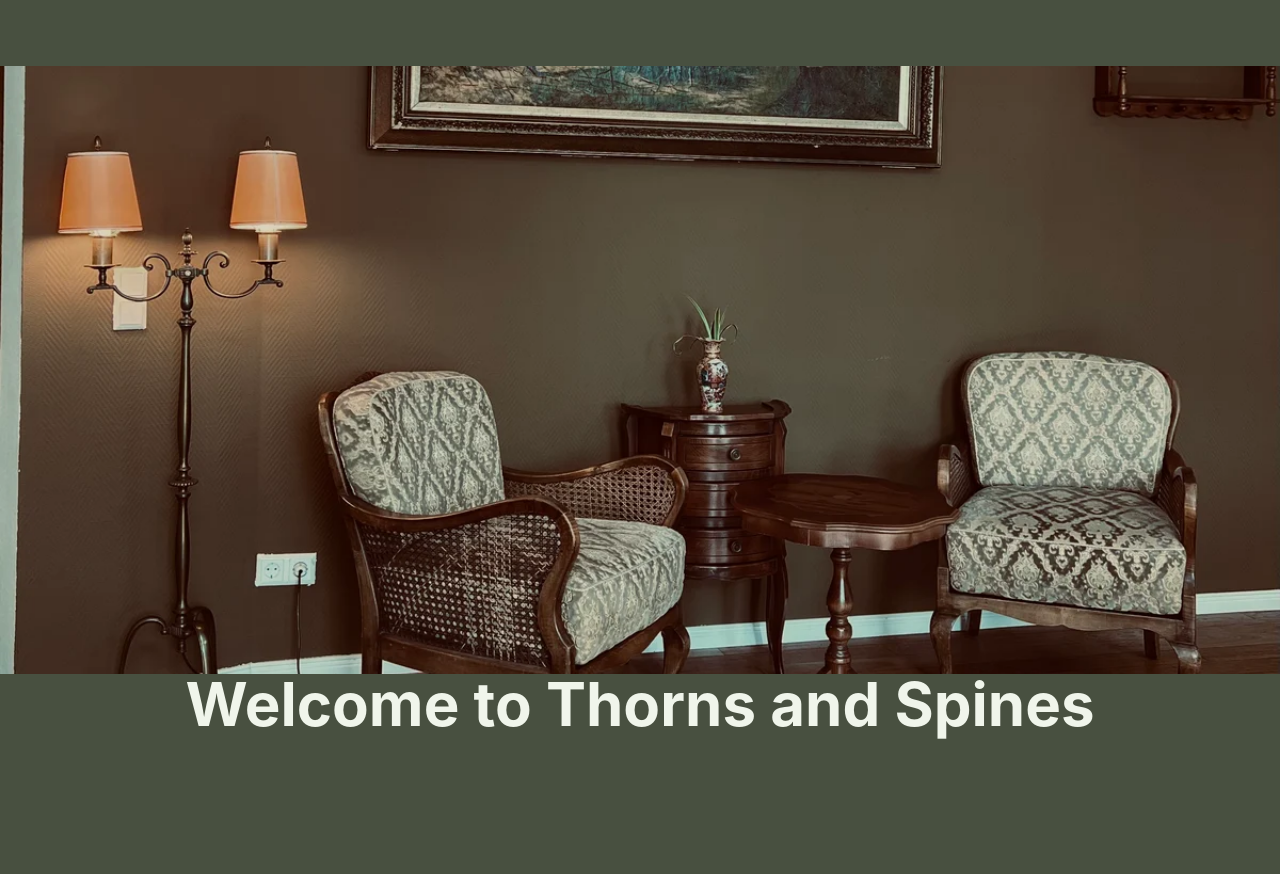
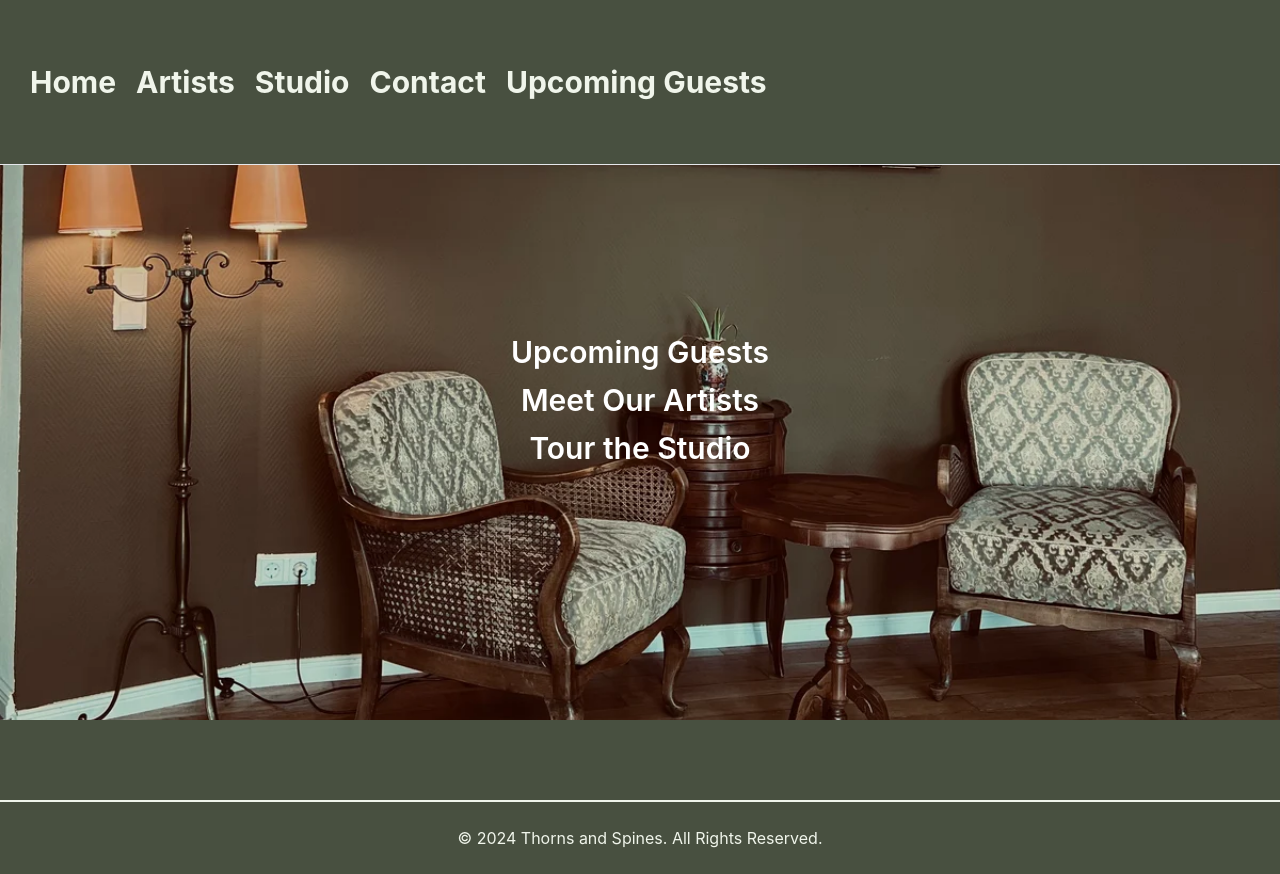
Before and after one commit to Cmbs86/Thorns-and-Spines-page, a React (Vite) app in the folder thorns-n-spines-project/: page / in a window 1280 px wide. Before the commit the page ends 800 px from the top, so only its background shows below. Built offline with nearby package versions, Linux system fonts and the light colour scheme.

Commit message:
add animation

```diff
--- /dev/null
+++ b/thorns-n-spines-project/src/components/Footer.jsx
@@ -0,0 +1,9 @@
+const Footer = () => {
+    return (
+      <footer className="w-full py-6 text-center border-t-2 border-solid border-tns-mint-cream ">
+        <p>&copy; {new Date().getFullYear()} Thorns and Spines. All Rights Reserved.</p>
+      </footer>
+    );
+  };
+
+  export default Footer;
--- a/thorns-n-spines-project/src/components/Header.jsx
+++ b/thorns-n-spines-project/src/components/Header.jsx
@@ -3,8 +3,8 @@ import NavMobile from "./NavMobile";
 
 const Header = () => {
   return (
-    <div className=" w-full fixed top-0 left-0 right-0 bg-tns-ebony-dark  border-x-tns-mint-cream">
-      <nav className="w-full flex items-center justify-start py-1 lg:py-16">
+    <div className=" w-full fixed top-0 left-0 right-0 bg-tns-ebony-dark z-50  border-x-tns-mint-cream">
+      <nav className="w-full flex items-center justify-start py-1 lg:py-16 border-b">
         {/* <span className="text-lg">⚡️</span> */}
         <NavMobile />
         <NavDesktop />
--- a/thorns-n-spines-project/src/components/Hero.jsx
+++ b/thorns-n-spines-project/src/components/Hero.jsx
@@ -1,15 +1,42 @@
+import ThornsHero from "../assets/images/hero.webp";
 
-import ThornsHero from "../assets/images/hero.webp"
 const Hero = () => {
   return (
-    <div className='hidden lg:block relative w-full h-[76vh] z-10 group'>
-        <div className='absolute w-full h-full ' style={{backgroundImage: `url(${ThornsHero})`,
-        backgroundSize: "cover",
-        backgroundPosition: "center",
-        backgroundRepeat: "no-repeat",
-        backgroundAttachment: "fixed" }}></div>
+    <div className="hidden lg:block fixed w-full h-[80vh] z-10">
+      {/* Background image container */}
+      <div
+        className="absolute w-full h-full bg-cover bg-center bg-no-repeat bg-fixed"
+        style={{ backgroundImage: `url(${ThornsHero})` }}
+      >
+        {/* Container for the hero content */}
+        <div className="relative w-full h-full flex flex-col justify-between">
+
+          {/* Top animated heading */}
+          <div className="absolute top-24 w-full">
+            <h1 className="lg:text-8xl text-3xl font-bold animate-marquee w-full text-center">
+              Welcome to Thorns and Spines
+            </h1>
+          </div>
+
+          {/* Centered links/text */}
+          <div className="flex h-full items-center justify-center">
+            <div className="text-center space-y-3">
+              <a href="/upcoming-guests" className="block lg:text-3xl text-xl font-semibold text-white hover:text-neutral-300 transition-all">
+                Upcoming Guests
+              </a>
+              <a href="/artists" className="block lg:text-3xl text-xl font-semibold text-white hover:text-neutral-300 transition-all">
+                Meet Our Artists
+              </a>
+              <a href="/studio" className="block lg:text-3xl text-xl font-semibold text-white hover:text-neutral-300 transition-all">
+                Tour the Studio
+              </a>
+            </div>
+          </div>
+
+        </div>
+      </div>
     </div>
-  )
-}
+  );
+};
 
-export default Hero
+export default Hero;
--- a/thorns-n-spines-project/src/index.css
+++ b/thorns-n-spines-project/src/index.css
@@ -54,16 +54,16 @@ img {
 }
 
 ::-webkit-scrollbar-track {
-  background: #F1F1E6;
+  background: #F0F5EB;
 }
 
 ::-webkit-scrollbar-thumb {
-  background: #264462;
+  background: #485040;
   box-shadow: inset 0 0 6px rgba(0, 0, 0, 0.3), 0 0 10px rgba(0, 0, 0, 0.5);
 }
 
 ::-webkit-scrollbar-thumb:hover {
-  background: #DEB853;
+  background: #AFBCA1;
 }
 
 code {
@@ -75,7 +75,7 @@ code {
   margin-bottom: 1rem;
   margin-top: 1rem;
   display: block;
-  overflow: auto;
+  /* overflow: auto; */
 
   &::-webkit-scrollbar {
       height: 10px;
--- a/thorns-n-spines-project/src/layouts/Layout.jsx
+++ b/thorns-n-spines-project/src/layouts/Layout.jsx
@@ -1,3 +1,4 @@
+import Footer from "../components/Footer";
 import Header from "../components/Header";
 import Hero from "../components/Hero";
 
@@ -9,6 +10,8 @@ const Layout = ({ children }) => {
       <main className=" flex-1 flex-grow w-full max-w-full">
         {children}
       </main>
+
+      <Footer/>
     </div>
   );
 };
--- a/thorns-n-spines-project/src/pages/Home.jsx
+++ b/thorns-n-spines-project/src/pages/Home.jsx
@@ -1,4 +1,4 @@
-import Header from "../components/Header.jsx";
+
 import Hero from "../components/Hero.jsx";
 
 const Home = () => {
@@ -6,10 +6,10 @@ const Home = () => {
     <>
       <div className="min-h-screen flex flex-col justify-center items-center">
           <Hero/>
-        <div className="space-y-5 text-center gap-5">
+        {/* <div className="space-y-5 text-center gap-5">
           <h1 className="lg:text-6xl text-3xl font-bold">
             Welcome to Thorns and Spines
-          </h1>
+          </h1> */}
           {/* <p className="max-w-lg text-sm leading-6">
           This is a simple example of how to build an animate a hamburger menu
           with React and Framer Motion. I hope you like it!
@@ -17,7 +17,7 @@ const Home = () => {
           {/* <button className="px-5 py-3 bg-neutral-300 rounded-md text-sm text-stone-800">
           Get Started
           </button> */}
-        </div>
+        {/* </div> */}
       </div>
     </>
   );
--- a/thorns-n-spines-project/tailwind.config.js
+++ b/thorns-n-spines-project/tailwind.config.js
@@ -1,9 +1,6 @@
 /** @type {import('tailwindcss').Config} */
 export default {
-  content: [
-    "./index.html",
-    "./src/**/*.{js,ts,jsx,tsx}",
-  ],
+  content: ["./index.html", "./src/**/*.{js,ts,jsx,tsx}"],
   theme: {
     extend: {
       colors: {
@@ -11,14 +8,18 @@ export default {
         "tns-ash-gray-light": "#CAD3C2",
         "tns-ash-gray": "#AFBCA1",
         "tns-ebony": "#606954",
-        "tns-ebony-dark": "#485040"
-
-
-
-
-
-      }
+        "tns-ebony-dark": "#485040",
+      },
+      keyframes: {
+        marquee: {
+          "0%": { transform: "translateX(100%)" },
+          "100%": { transform: "translateX(-100%)" },
+        },
+      },
+      animation: {
+        marquee: "marquee 20s linear infinite",
+      },
     },
   },
   plugins: [],
-}
+};
```
